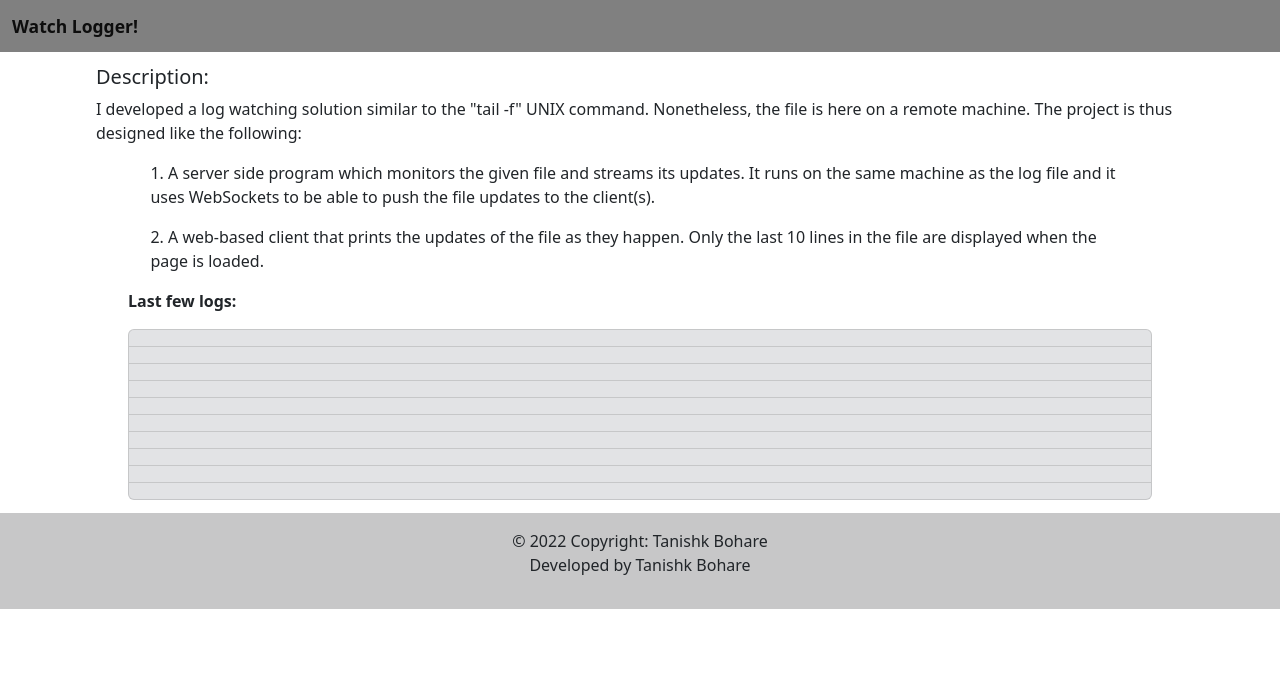
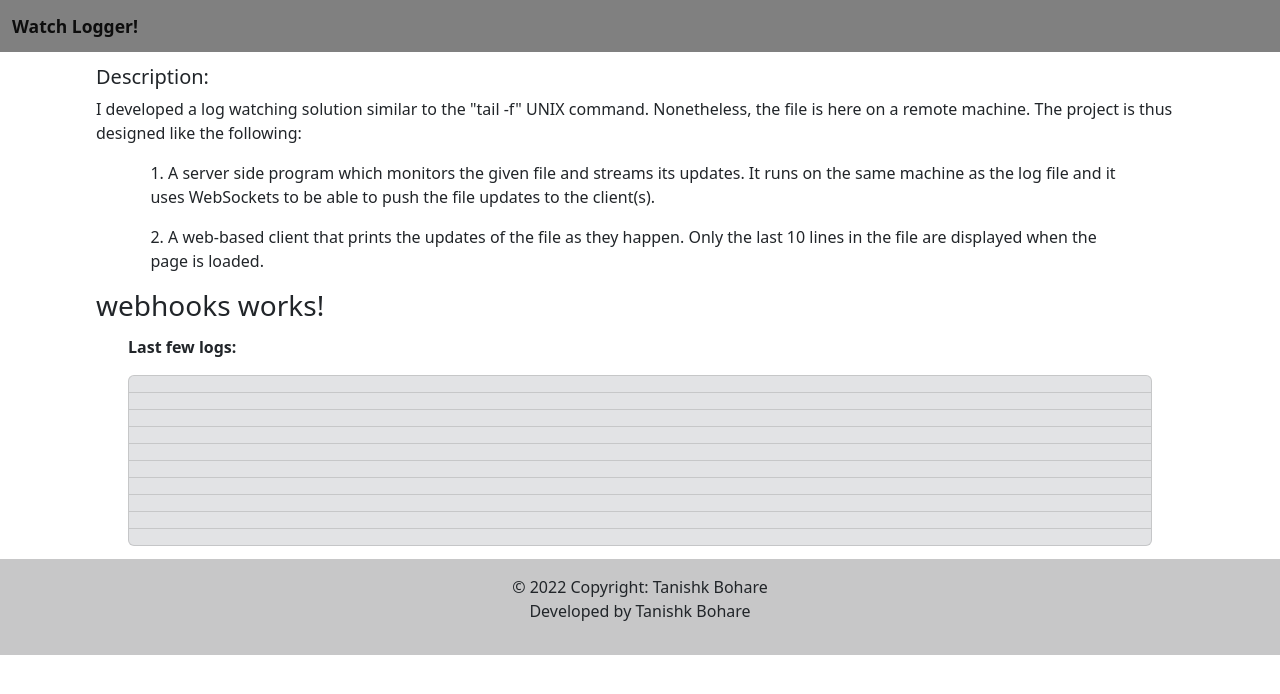
Before and after one commit to Tanishk-Bohare/watchlogger, a website: page index.html in a window 1280 px wide. Drawn offline with nearby package versions, Linux system fonts and the light colour scheme; no server answers.

Commit message:
Update index.html

```diff
--- a/index.html
+++ b/index.html
@@ -46,6 +46,9 @@
 
           </div>
           <div>
+            <h3>
+              webhooks works!
+            </h3>
 <!--             Try hitting our inbuilt service by clicking following buttons which are connected to another server or you can use the URL as well.
             <button onclick="hithome()">Home</button> <button onclick="hitcount()">Count</button> -->
           </div>
```
